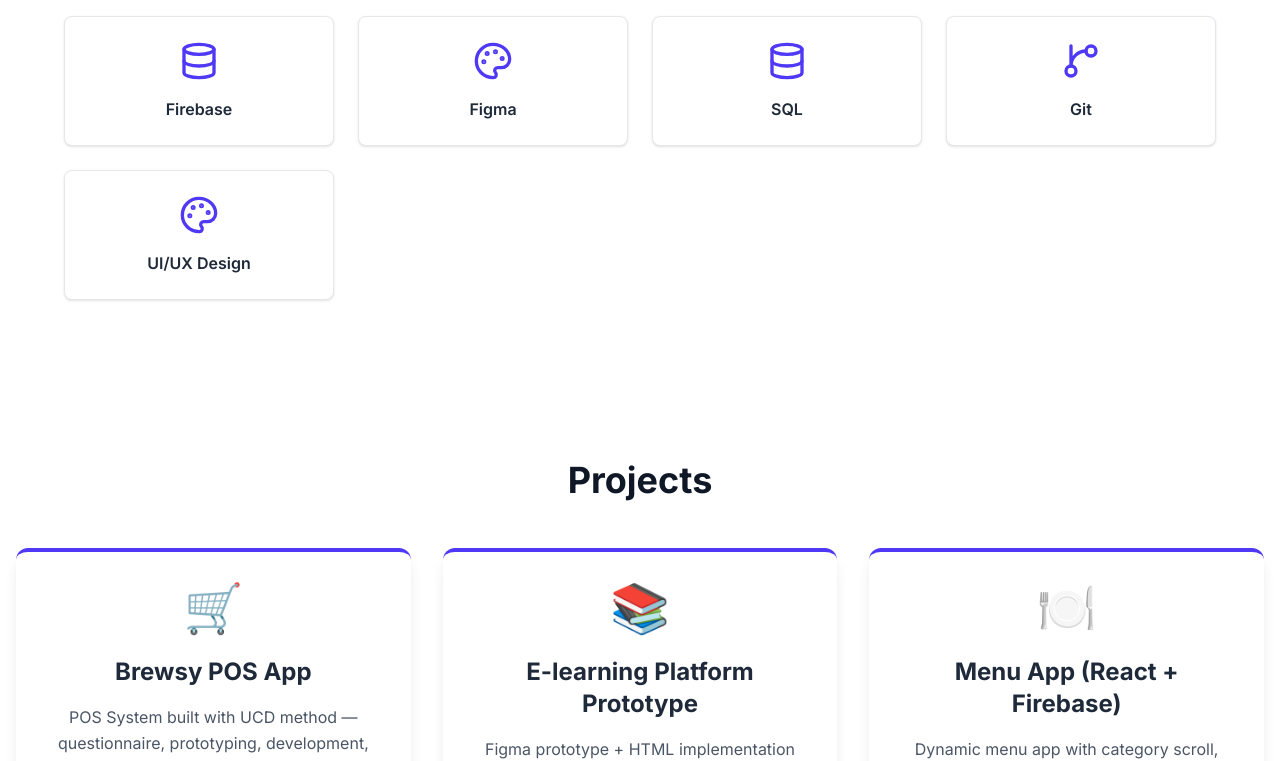
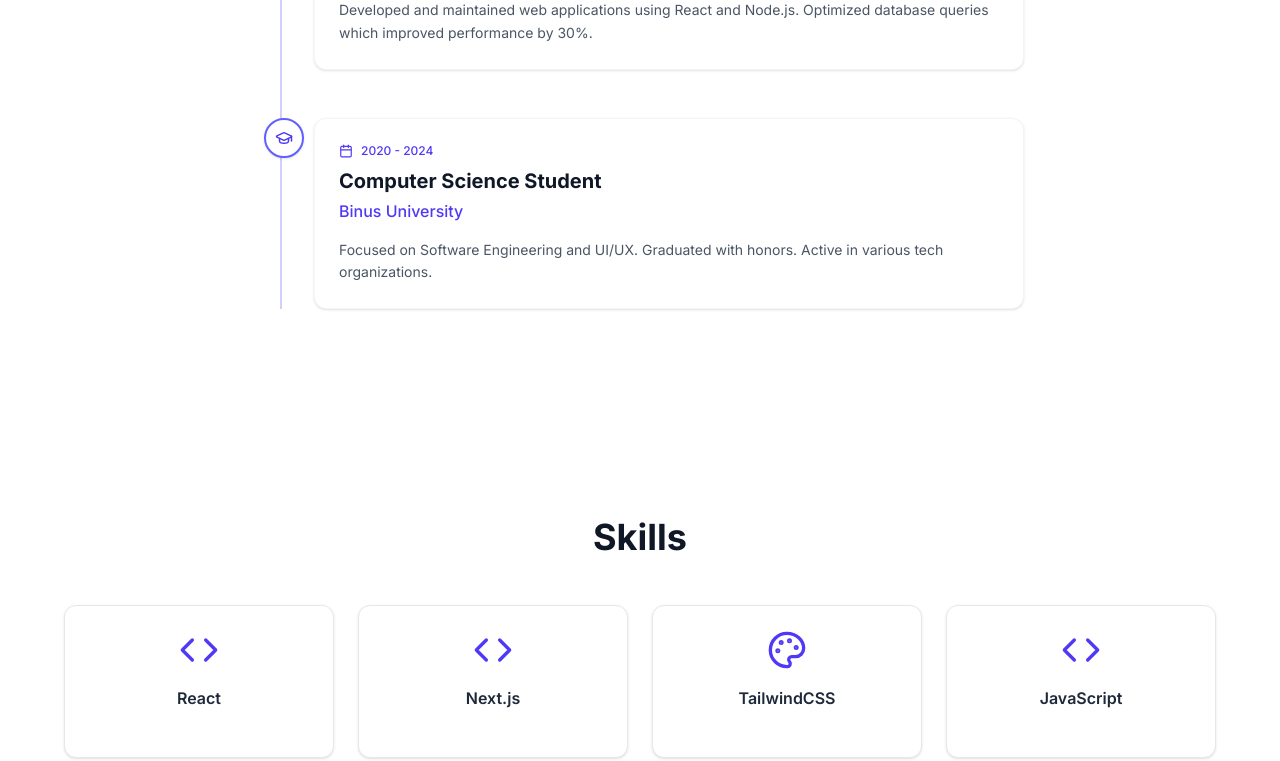
Before and after one commit to AffanDj/Portfolio, a Next.js app: page / in a window 1280 px wide. Shown: the part 1520-2281 px from the top of the page. Built offline with nearby package versions, Linux system fonts and the light colour scheme.

Commit message:
Big Update on UI

```diff
--- a/postcss.config.mjs
+++ b/postcss.config.mjs
@@ -1,11 +1,7 @@
 // postcss.config.mjs
-
 const config = {
   plugins: {
-    // 1. Ganti "@tailwindcss/postcss" dengan "tailwindcss" (standar)
-    'tailwindcss': {},
-    // 2. Tambahkan autoprefixer (praktik terbaik)
-    'autoprefixer': {},
+    "@tailwindcss/postcss": {},
   },
 };
 
--- a/src/app/globals.css
+++ b/src/app/globals.css
@@ -1,9 +1,13 @@
 @import "tailwindcss";
 @import 'aos/dist/aos.css';
+@custom-variant dark (&:where(.dark, .dark *));
 
 @layer base {
   html {
     scroll-behavior: smooth;
+  }
+  body {
+    @apply transition-colors duration-300;
   }
   /* Hapus body CSS ini untuk menggunakan dark:bg-class di layout.tsx */
   /* body {
--- a/src/app/page.tsx
+++ b/src/app/page.tsx
@@ -4,12 +4,14 @@ import About from "@/components/About";
 import Skills from "@/components/Skills";
 import Projects from "@/components/Projects";
 import Contact from "@/components/Contact";
+import Experience from "@/components/Experience";
 export default function Home() {
   return (
     <main className="relative">
       <Navbar />
       <Hero />
       <About />
+      <Experience />
       <Skills />
       <Projects />
       <Contact />
--- a/src/components/Contact.tsx
+++ b/src/components/Contact.tsx
@@ -4,7 +4,7 @@ export default function Contact() {
   return (
     <section id="contact" className="py-20 px-4">
       <div className="max-w-4xl mx-auto text-center" data-aos="fade-up">
-        <h2 className="text-4xl font-bold mb-8 text-gray-900">Contact</h2>
+        <h2 className="text-4xl font-bold mb-8 text-gray-900 dark:text-indigo-400">Contact</h2>
         <p className="text-lg text-gray-600 mb-6">Feel free to reach out via email:</p>
         <a
           href="mailto:affandjafar@gmail.com"
--- /dev/null
+++ b/src/components/Experience.tsx
@@ -0,0 +1,63 @@
+import { Briefcase, GraduationCap, Calendar } from 'lucide-react';
+
+const experiences = [
+  {
+    title: "Full Stack Developer (Internship)",
+    company: "Tech Solutions Inc.",
+    date: "Feb 2024 - Jul 2024",
+    desc: "Developed and maintained web applications using React and Node.js. Optimized database queries which improved performance by 30%.",
+    icon: Briefcase,
+  },
+  {
+    title: "Computer Science Student",
+    company: "Binus University",
+    date: "2020 - 2024",
+    desc: "Focused on Software Engineering and UI/UX. Graduated with honors. Active in various tech organizations.",
+    icon: GraduationCap,
+  }
+];
+
+export default function Experience() {
+  return (
+    <section id="experience" className="py-20 px-4">
+      <div className="max-w-3xl mx-auto">
+        <h2 className="text-4xl font-bold mb-16 text-center text-gray-900 dark:text-white" data-aos="fade-up">
+          Experience
+        </h2>
+
+        {/* Container Garis Vertikal */}
+        <div className="relative border-l-2 border-indigo-500/30 dark:border-slate-800 ml-4 md:ml-6">
+          {experiences.map((exp, index) => (
+            <div key={index} className="mb-12 ml-8 relative" data-aos="fade-up" data-aos-delay={index * 100}>
+
+              {/* Bulatan Ikon (Dot) */}
+              <div className="absolute -left-[50px] top-0 w-10 h-10 rounded-full bg-white dark:bg-slate-900 border-2 border-indigo-500 flex items-center justify-center z-10 shadow-sm">
+                <exp.icon size={18} className="text-indigo-600 dark:text-indigo-400" />
+              </div>
+
+              {/* Kartu Konten */}
+              <div className="bg-white dark:bg-slate-900/50 p-6 rounded-xl border border-gray-100 dark:border-slate-800 shadow-sm hover:shadow-md transition-all duration-300">
+                <div className="flex items-center gap-2 mb-2 text-indigo-600 dark:text-indigo-400 font-medium">
+                  <Calendar size={14} />
+                  <span className="text-xs">{exp.date}</span>
+                </div>
+
+                <h3 className="text-xl font-bold text-gray-900 dark:text-white mb-1">
+                  {exp.title}
+                </h3>
+
+                <p className="text-indigo-600 dark:text-indigo-300 font-medium mb-4">
+                  {exp.company}
+                </p>
+
+                <p className="text-gray-600 dark:text-slate-400 leading-relaxed text-sm">
+                  {exp.desc}
+                </p>
+              </div>
+            </div>
+          ))}
+        </div>
+      </div>
+    </section>
+  );
+}
--- a/src/components/Navbar.tsx
+++ b/src/components/Navbar.tsx
@@ -72,7 +72,7 @@ export default function Navbar() {
               className="p-2 rounded-full text-gray-600 dark:text-gray-300 hover:bg-gray-100 dark:hover:bg-gray-800 transition-colors"
               aria-label="Toggle theme"
             >
-              {theme === 'light' ? <Moon size={24} /> : <Sun size={24} />}
+              {theme === 'dark' ? <Moon size={24} /> : <Sun size={24} />}
             </button>
 
             {/* Mobile Menu Button */}
--- a/src/components/Projects.tsx
+++ b/src/components/Projects.tsx
@@ -1,45 +1,31 @@
-import { ExternalLink } from 'lucide-react'; // Lucide icon
+import { ExternalLink } from 'lucide-react';
 
 const projects = [
-  {
-    title: 'Brewsy POS App',
-    desc: 'POS System built with UCD method — questionnaire, prototyping, development, evaluation.',
-    link: '#',
-    icon: '🛒', // Keep emoji or replace with Lucide if preferred
-  },
-  {
-    title: 'E-learning Platform Prototype',
-    desc: 'Figma prototype + HTML implementation with UI/UX focus.',
-    link: '#',
-    icon: '📚',
-  },
-  {
-    title: 'Menu App (React + Firebase)',
-    desc: 'Dynamic menu app with category scroll, Firebase data, and AI-generated UI integration.',
-    link: '#',
-    icon: '🍽️',
-  },
+  { title: 'Brewsy POS App', desc: 'POS System built with UCD method.', link: '#', icon: '🛒' },
+  { title: 'E-learning Prototype', desc: 'Figma prototype + HTML implementation.', link: '#', icon: '📚' },
+  { title: 'Menu App', desc: 'Dynamic menu app with React + Firebase.', link: '#', icon: '🍽️' },
 ];
 
 export default function Projects() {
   return (
     <section id="projects" className="py-20 px-4">
       <div className="max-w-7xl mx-auto text-center">
-        <h2 className="text-4xl font-bold mb-12 text-gray-900" data-aos="fade-up">Projects</h2>
+        <h2 className="text-4xl font-bold mb-12 text-gray-900 dark:text-indigo-400" data-aos="fade-up">Projects</h2>
         <div className="grid md:grid-cols-2 lg:grid-cols-3 gap-8">
           {projects.map((project, index) => (
             <div
               key={project.title}
-              className="bg-white p-8 rounded-xl border-t-4 border-indigo-600 shadow-lg hover:shadow-xl hover:scale-[1.02] transition-all duration-300"
+              // Efek Stroke warna-warni tipis (menggunakan border-t-2)
+              className={`bg-white dark:bg-slate-900/50 p-8 rounded-xl border border-gray-100 dark:border-slate-800 shadow-lg hover:shadow-md hover:scale-[1.05] hover:border-indigo-500 dark:hover:border-indigo-400 transition-all duration-300`}
               data-aos="fade-up"
               data-aos-delay={index * 200}
             >
               <div className="text-5xl mb-6">{project.icon}</div>
-              <h3 className="text-2xl font-bold mb-4">{project.title}</h3>
-              <p className="text-gray-600 mb-6 leading-relaxed">{project.desc}</p>
+              <h3 className="text-2xl font-bold mb-4 text-gray-900 dark:text-white">{project.title}</h3>
+              <p className="text-gray-600 dark:text-slate-400 mb-6 leading-relaxed">{project.desc}</p>
               <a
                 href={project.link}
-                className="inline-flex items-center text-indigo-600 hover:text-indigo-800 font-semibold hover:underline"
+                className="inline-flex items-center text-indigo-600 dark:text-indigo-400 font-semibold hover:underline"
               >
                 View Project <ExternalLink className="ml-2" size={16} />
               </a>
--- a/src/components/Skills.tsx
+++ b/src/components/Skills.tsx
@@ -1,34 +1,85 @@
-import { Code, Palette, Database, GitBranch } from 'lucide-react'; // Lucide icons
+import { Code, Palette, Database, GitBranch } from 'lucide-react';
 
 const skills = [
-  { name: 'React', icon: Code },
-  { name: 'Next.js', icon: Code },
-  { name: 'TailwindCSS', icon: Palette },
-  { name: 'JavaScript', icon: Code },
-  { name: 'Firebase', icon: Database },
-  { name: 'Figma', icon: Palette },
-  { name: 'SQL', icon: Database },
-  { name: 'Git', icon: GitBranch },
-  { name: 'UI/UX Design', icon: Palette },
+  { name: 'React', icon: Code, url: 'https://react.dev' },
+  { name: 'Next.js', icon: Code, url: 'https://nextjs.org' },
+  { name: 'TailwindCSS', icon: Palette, url: 'https://tailwindcss.com' },
+  { name: 'JavaScript', icon: Code, url: 'https://en.wikipedia.org/wiki/JavaScript' },
+  { name: 'Firebase', icon: Database, url: 'https://firebase.google.com' },
+  { name: 'Figma', icon: Palette, url: 'https://help.figma.com' },
+  { name: 'SQL', icon: Database, url: 'https://en.wikipedia.org/wiki/SQL' },
+  { name: 'Git', icon: GitBranch, url: 'https://git-scm.com' },
+  {
+    name: 'UI/UX Design',
+    icon: Palette,
+    links: [
+      { label: 'UI Docs', url: 'https://en.wikipedia.org/wiki/User_interface_design' },
+      { label: 'UX Docs', url: 'https://en.wikipedia.org/wiki/User_experience_design' }
+    ]
+  },
 ];
 
 export default function Skills() {
+  const cardStyles = "bg-white dark:bg-slate-900/50 p-6 rounded-xl border border-gray-200 dark:border-slate-800 shadow-sm hover:shadow-md hover:scale-[1.05] hover:border-indigo-500 dark:hover:border-indigo-400 transition-all duration-300 flex flex-col items-center group cursor-pointer";
+
   return (
     <section id="skills" className="py-20 px-4">
       <div className="max-w-6xl mx-auto text-center">
-        <h2 className="text-4xl font-bold mb-12 text-gray-900" data-aos="fade-up">Skills</h2>
+        <h2 className="text-4xl font-bold mb-12 text-gray-900 dark:text-white" data-aos="fade-up">
+          Skills
+        </h2>
+
         <div className="grid grid-cols-2 md:grid-cols-3 lg:grid-cols-4 gap-6">
-          {skills.map((skill, index) => (
-            <div
-              key={skill.name}
-              className="bg-white p-6 rounded-lg border border-gray-200 shadow-sm hover:shadow-md hover:scale-[1.01] transition-all duration-300"
-              data-aos="fade-up"
-              data-aos-delay={index * 100}
-            >
-              <skill.icon className="w-10 h-10 mx-auto mb-4 text-indigo-600" />
-              <h3 className="font-semibold">{skill.name}</h3>
-            </div>
-          ))}
+          {skills.map((skill, index) => {
+            // JIKA SKILL MEMILIKI SINGLE URL (KARTU BIASA)
+            if (skill.url) {
+              return (
+                <a
+                  key={skill.name}
+                  href={skill.url}
+                  target="_blank"
+                  rel="noopener noreferrer"
+                  className={cardStyles}
+                  data-aos="fade-up"
+                  data-aos-delay={index * 100}
+                >
+                  <skill.icon className="w-10 h-10 mb-4 text-indigo-600 dark:text-indigo-400 group-hover:text-indigo-500 transition-colors" />
+                  <h3 className="font-semibold text-gray-800 dark:text-slate-200">{skill.name}</h3>
+                  <span className="text-[10px] text-gray-400 dark:text-slate-500 mt-2 opacity-0 group-hover:opacity-100 hover:text-indigo-500 dark:hover:text-indigo-400 transition-opacity">
+                    Docs ↗
+                  </span>
+                </a>
+              );
+            }
+
+            // JIKA SKILL MEMILIKI MULTIPLE LINKS (UI/UX)
+            return (
+              <div
+                key={skill.name}
+                className={cardStyles}
+                data-aos="fade-up"
+                data-aos-delay={index * 100}
+              >
+                <skill.icon className="w-10 h-10 mb-4 text-indigo-600 dark:text-indigo-400" />
+                <h3 className="font-semibold text-gray-800 dark:text-slate-200">{skill.name}</h3>
+
+                {/* Bagian link yang hanya muncul saat hover, tampilannya polos seperti Docs ↗ */}
+                <div className="flex gap-4 mt-2 opacity-0 group-hover:opacity-100 transition-opacity">
+                  {skill.links?.map((link) => (
+                    <a
+                      key={link.label}
+                      href={link.url}
+                      target="_blank"
+                      rel="noopener noreferrer"
+                      className="text-[10px] text-gray-400 dark:text-slate-500 hover:text-indigo-500 dark:hover:text-indigo-400 transition-colors"
+                    >
+                      {link.label} ↗
+                    </a>
+                  ))}
+                </div>
+              </div>
+            );
+          })}
         </div>
       </div>
     </section>
```
